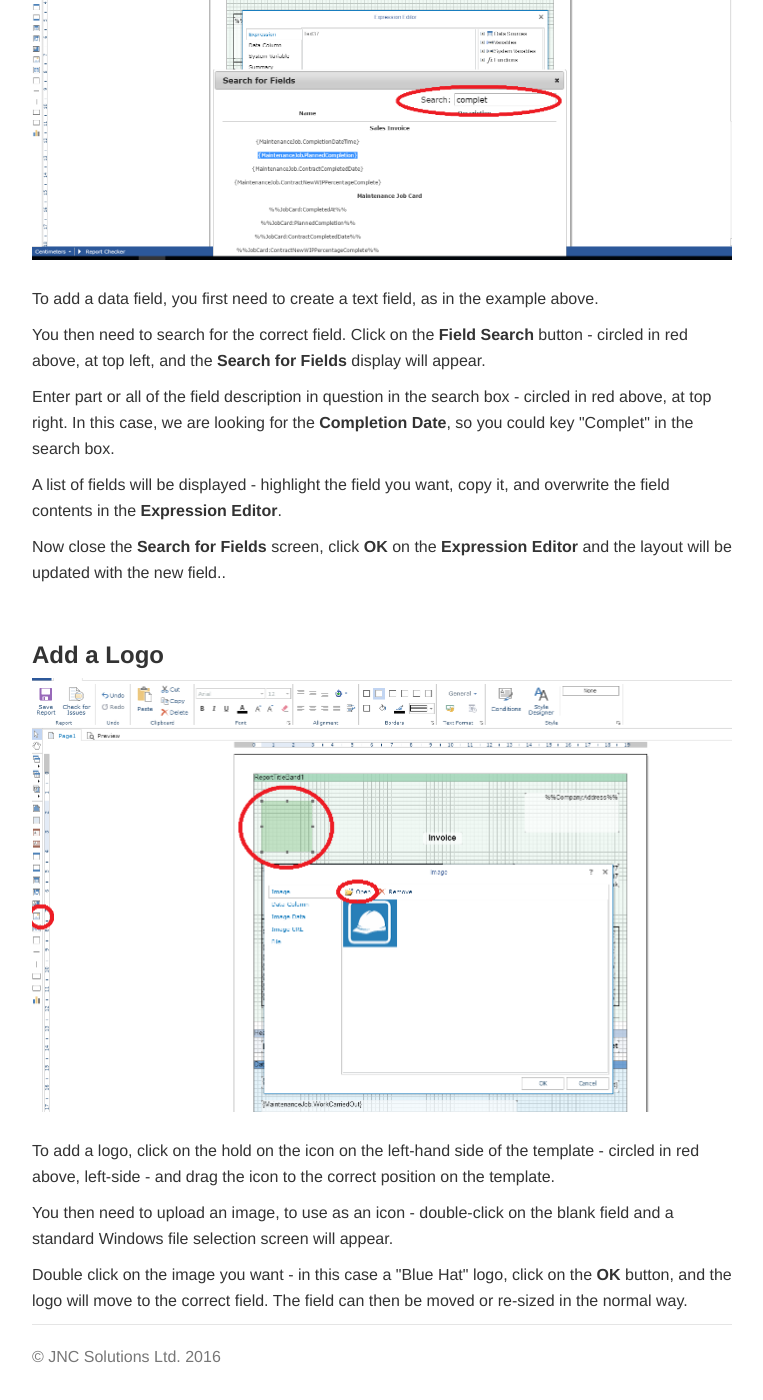
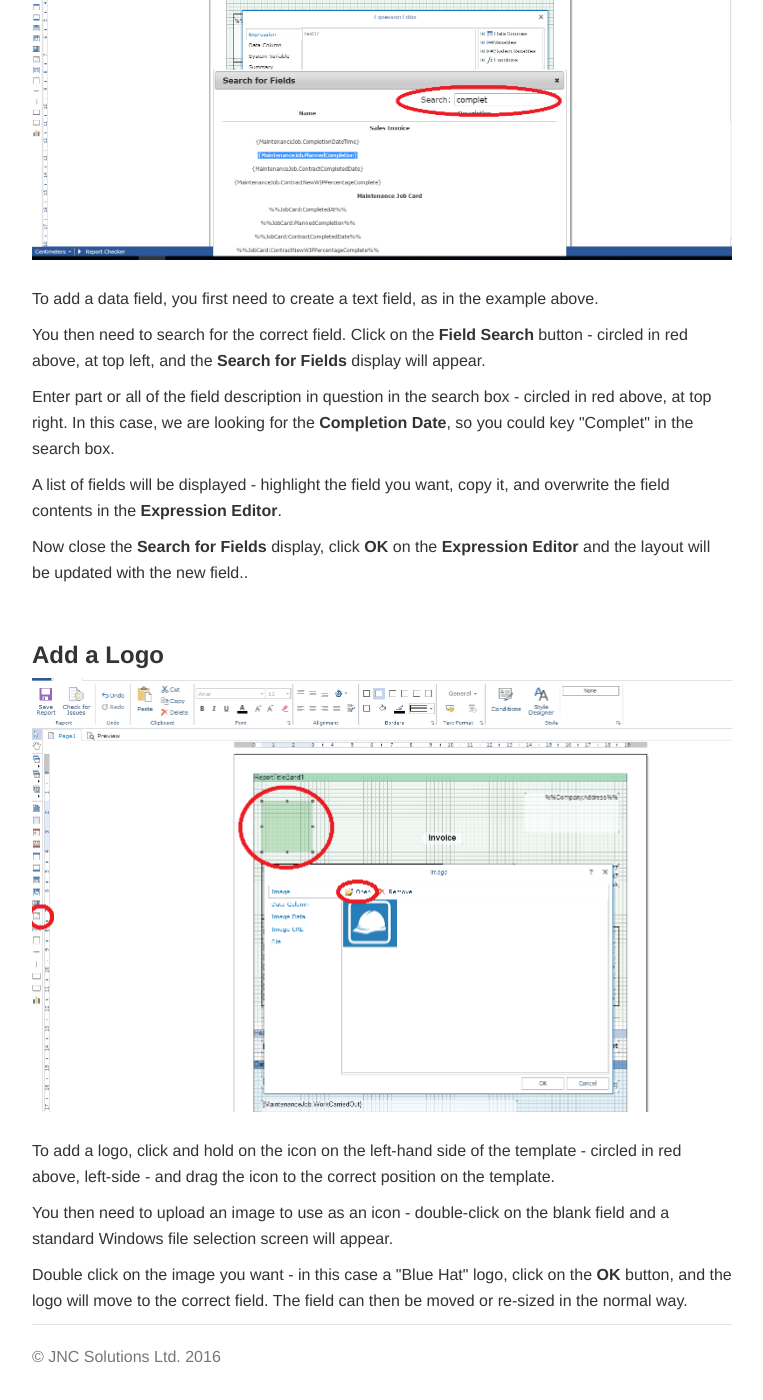
Before and after one commit to JNCSolutions/ConstructionManagerDocs, a Jekyll site: the page built from layouts.html, in a window 1280 px wide and 1400 px high, scrolled down 3354 px. Shown: the whole window, without its empty margins (258-1021 px from the left). Built offline with Jekyll 4.4.1, drawn with Linux system fonts in a browser that asks for light colours.

Commit message:
Update layouts.html

```diff
--- a/layouts.html
+++ b/layouts.html
@@ -82,16 +82,16 @@ title: Layouts
         In this case, we are looking for the <b>Completion Date</b>, so you could key "Complet" in the search box.</p>
     <p>A list of fields will be displayed - highlight the field you want, copy it,
         and overwrite the field contents in the <b>Expression Editor</b>.</p>
-    <p>Now close the <b>Search for Fields</b> screen, click <b>OK</b> on the <b>Expression Editor</b>
+    <p>Now close the <b>Search for Fields</b> display, click <b>OK</b> on the <b>Expression Editor</b>
         and the layout will be updated with the new field..</p>
 
     <br>
     <h3 id="add-a-logo"><b>Add a Logo</b></h3>
     <img src="img/Layouts_Add_Logo_01.PNG" style="width: 100%;">
     <br> <br>
-    <p>To add a logo, click on the hold on the icon on the left-hand side of the template - circled in red above, left-side -
+    <p>To add a logo, click and hold on the icon on the left-hand side of the template - circled in red above, left-side -
         and drag the icon to the correct position on the template.</p>
-    <p>You then need to upload an image, to use as an icon
+    <p>You then need to upload an image to use as an icon
         - double-click on the blank field and a standard Windows file selection screen will appear.</p>
     <p>Double click on the image you want - in this case a "Blue Hat" logo, click on the <b>OK</b> button,
         and the logo will move to the correct field.
```
